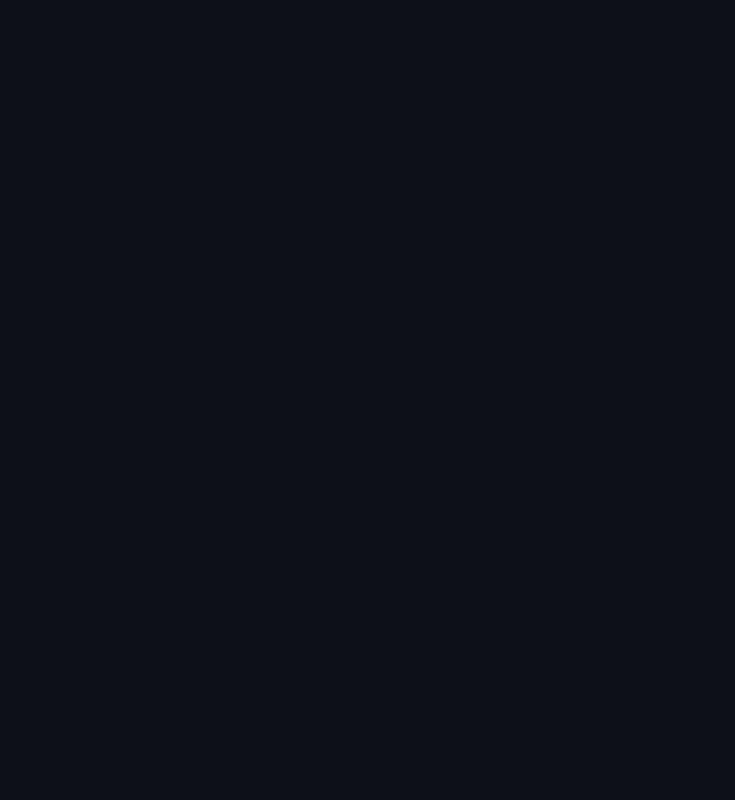
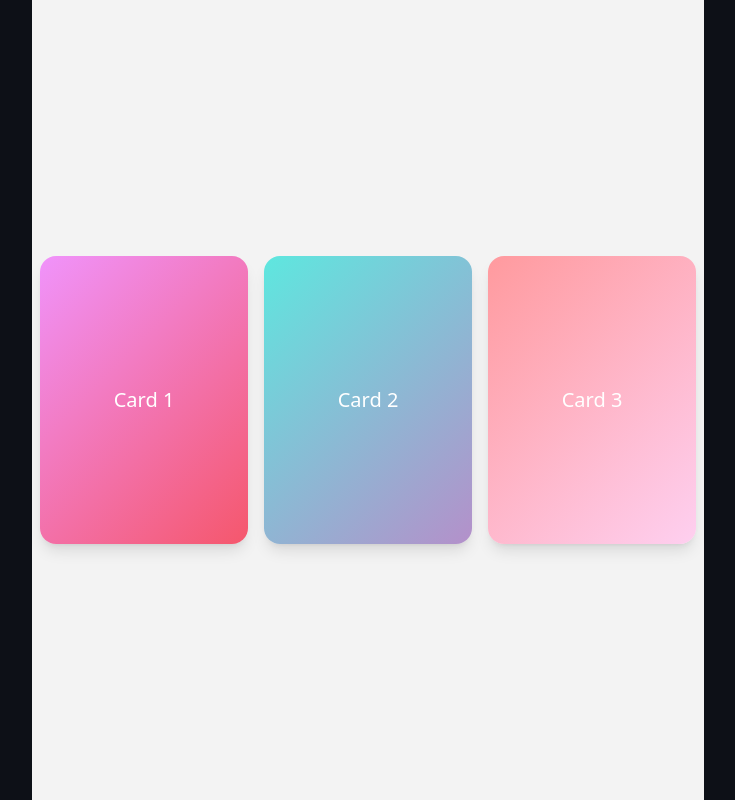
Before and after one commit to Mrinmoy03/React_basic_projects, a React (Vite) app in the folder framerDemo/: page / in a window 1280 px wide. Shown: the whole page, without its empty margins (272-1007 px from the left). Built offline with nearby package versions, Linux system fonts and the light colour scheme.

Commit message:
Add files via upload

```diff
--- a/framerDemo/src/App.tsx
+++ b/framerDemo/src/App.tsx
@@ -10,11 +10,17 @@
 // import FlippingCard from "./examples/FlippingCard"
 // import { ImageGallery } from "./examples/ImageGallery"
 
-import DraggableBox from "./Practice/UseSpring/DraggableBox"
-import CardFlip from "./Practice/WhileInView/CardFlip"
-import InteractiveCards from "./Practice/WhileInView/InteractiveCards"
-import StaggeredList from "./Practice/WhileInView/StaggeredList"
-import TimelineAnimation from "./Practice/WhileInView/TimelineAnimations"
+import DraggableCard from "./Projects/3.Draggable Cards/DraggableCard"
+
+// import ScrollIndicator from "./Projects/1.Scroll Indicator/ScrollIndicator"
+// import Loader from "./Projects/2.Loader/Loader"
+
+
+// import DraggableBox from "./Practice/UseSpring/DraggableBox"
+// import CardFlip from "./Practice/WhileInView/CardFlip"
+// import InteractiveCards from "./Practice/WhileInView/InteractiveCards"
+// import StaggeredList from "./Practice/WhileInView/StaggeredList"
+// import TimelineAnimation from "./Practice/WhileInView/TimelineAnimations"
 
 // import DynamicRotation from "./Practice/useMotionValue/DynamicRotation"
 // import DraggableBox from "./Practice/useMotionValue/GraggableBox"
@@ -190,12 +196,46 @@ function App() {
          {/* <TimelineAnimation/> */}
          {/* <InteractiveCards/> */}
 
+
+
+
+
+         {/*Projects  */}
+           {/* <ScrollIndicator/> */}
+           {/* <Loader/> */}
+
+           {/* draggble card project 3  also disconnect  body the css*/}
+           <div>
+      <div className="flex justify-center items-center h-[100vh] bg-[#f3f3f3]">
+        <DraggableCard
+          style={{
+            background: "linear-gradient(135deg, #f093fb 0%, #f5576c 100%)",
+          }}
+        >
+          Card 1
+        </DraggableCard>
+        <DraggableCard
+          style={{
+            background: "linear-gradient(135deg, #5ee7df 0%, #b490ca 100%)",
+          }}
+        >
+          Card 2
+        </DraggableCard>
+        <DraggableCard
+          style={{
+            background: "linear-gradient(135deg, #ff9a9e 0%, #fecfef 99%)",
+          }}
+        >
+          Card 3
+        </DraggableCard>
+      </div>
+    </div>
     </>
   )
 }
 
 
-// 19:02
+
 
 
 
```
